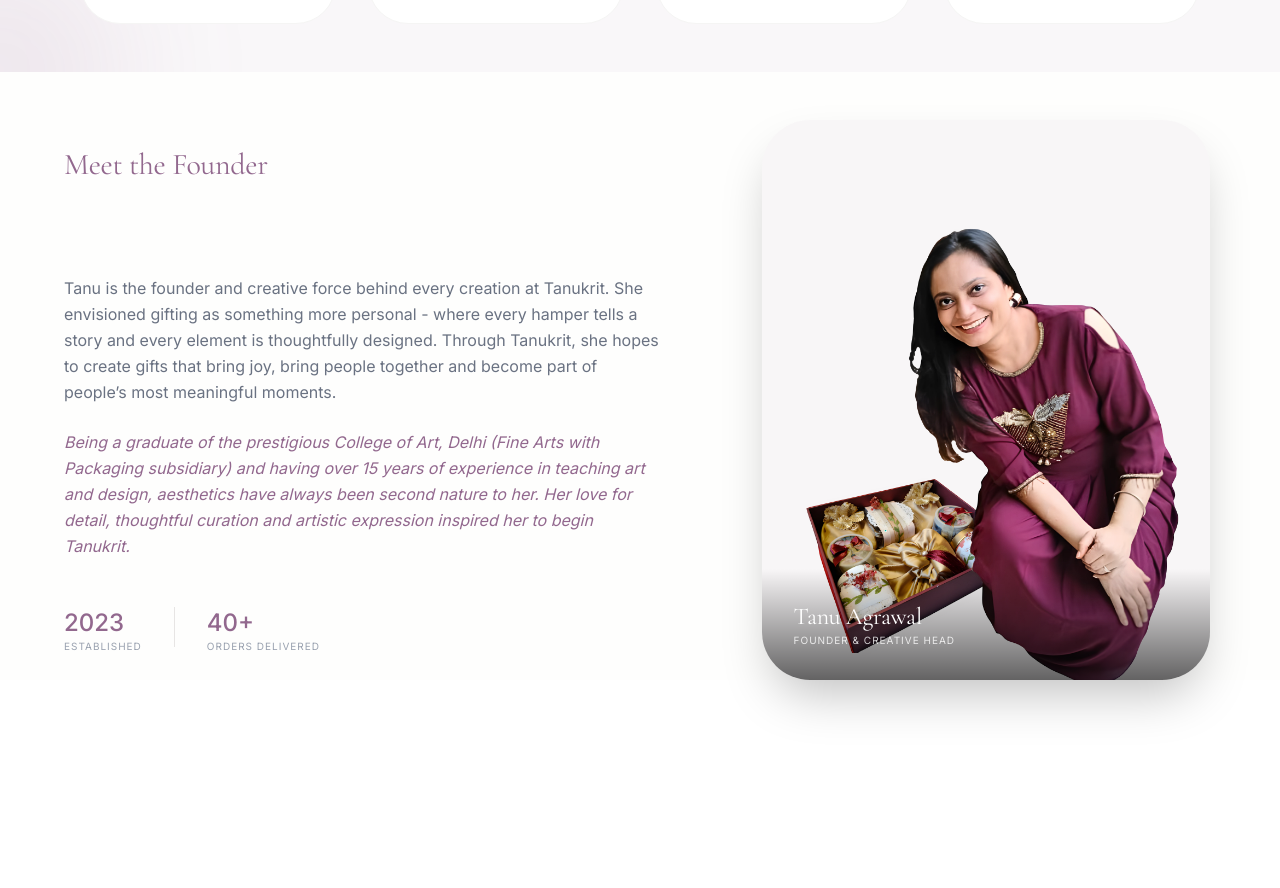
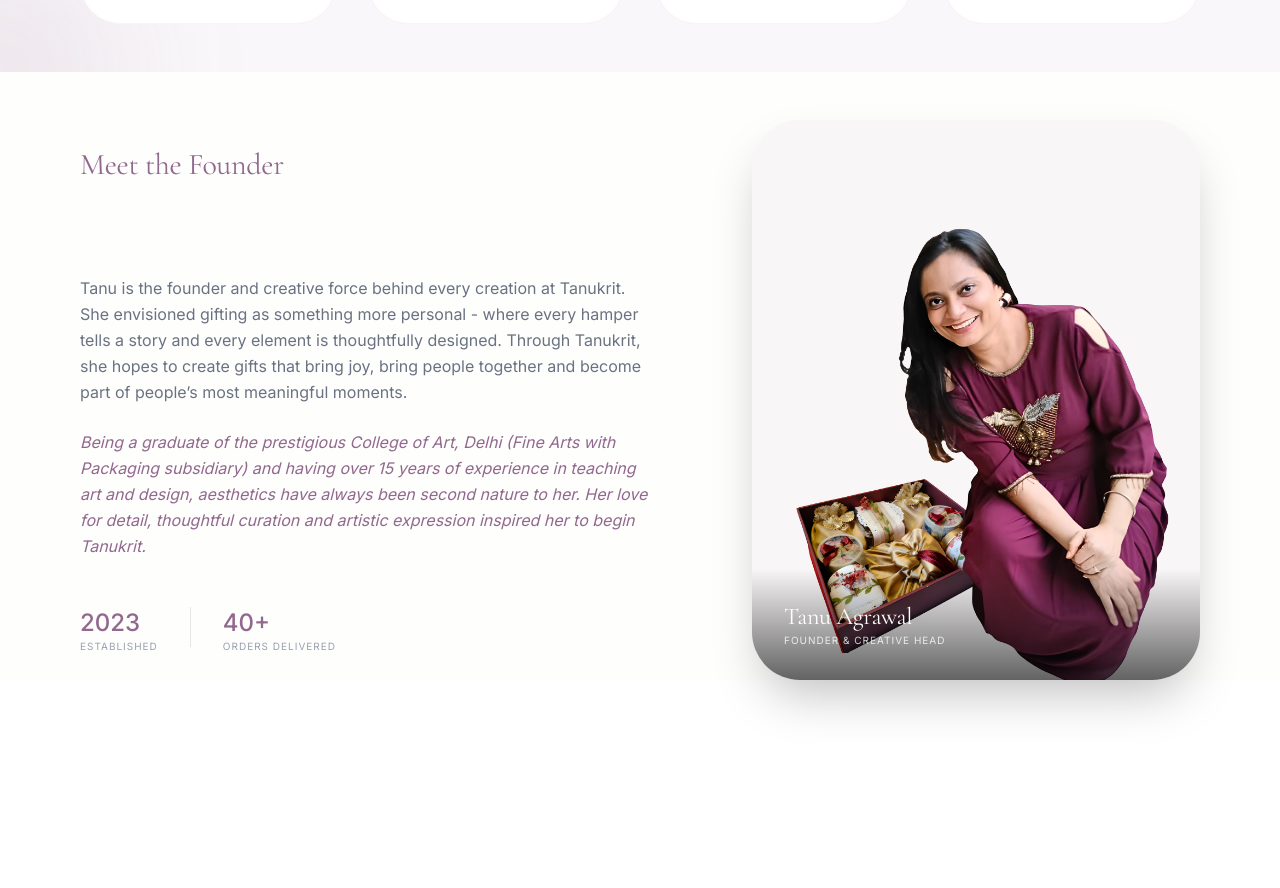
Before and after one commit to muditgarg48/tanukrit, a React (Vite) app: page / in a window 1280 px wide. Shown: the part 3740-4628 px from the top of the page. Built offline with nearby package versions, Linux system fonts and the light colour scheme.

Commit message:
Minor tweaks

```diff
--- a/src/components/Navbar.jsx
+++ b/src/components/Navbar.jsx
@@ -98,7 +98,7 @@
                         animate={{ opacity: 1, x: 0 }}
                         transition={{ delay: 0.1 + index * 0.1, type: "spring", stiffness: 200, damping: 25 }}
                         onClick={(e) => { e.preventDefault(); scrollToHash(link.hash); toggleMenu(); }}
-                        className="text-2xl font-medium uppercase tracking-[0.25em] transition-all duration-300 hover:scale-110 origin-left text-primary/80 hover:text-primary"
+                        className="text-lg font-medium uppercase tracking-[0.25em] transition-all duration-300 hover:scale-110 origin-left text-primary/80 hover:text-primary"
                     >
                         {link.name}
                     </motion.a>
--- a/src/sections/Introduction.jsx
+++ b/src/sections/Introduction.jsx
@@ -112,7 +112,7 @@
 
             {/* Block 2: The Founder */}
             <div className="pt-8 md:pt-12 flex flex-col justify-center bg-stone-50/30">
-                <div className="max-w-6xl mx-auto w-full">
+                <div className="max-w-6xl mx-auto w-full px-4">
                     <div className="grid grid-cols-1 md:grid-cols-[1fr_40%] gap-y-8 md:gap-y-6 md:gap-x-24 items-center">
                         {/* 1. Headings Area */}
                         <div className="order-1 text-center md:text-left">
```
